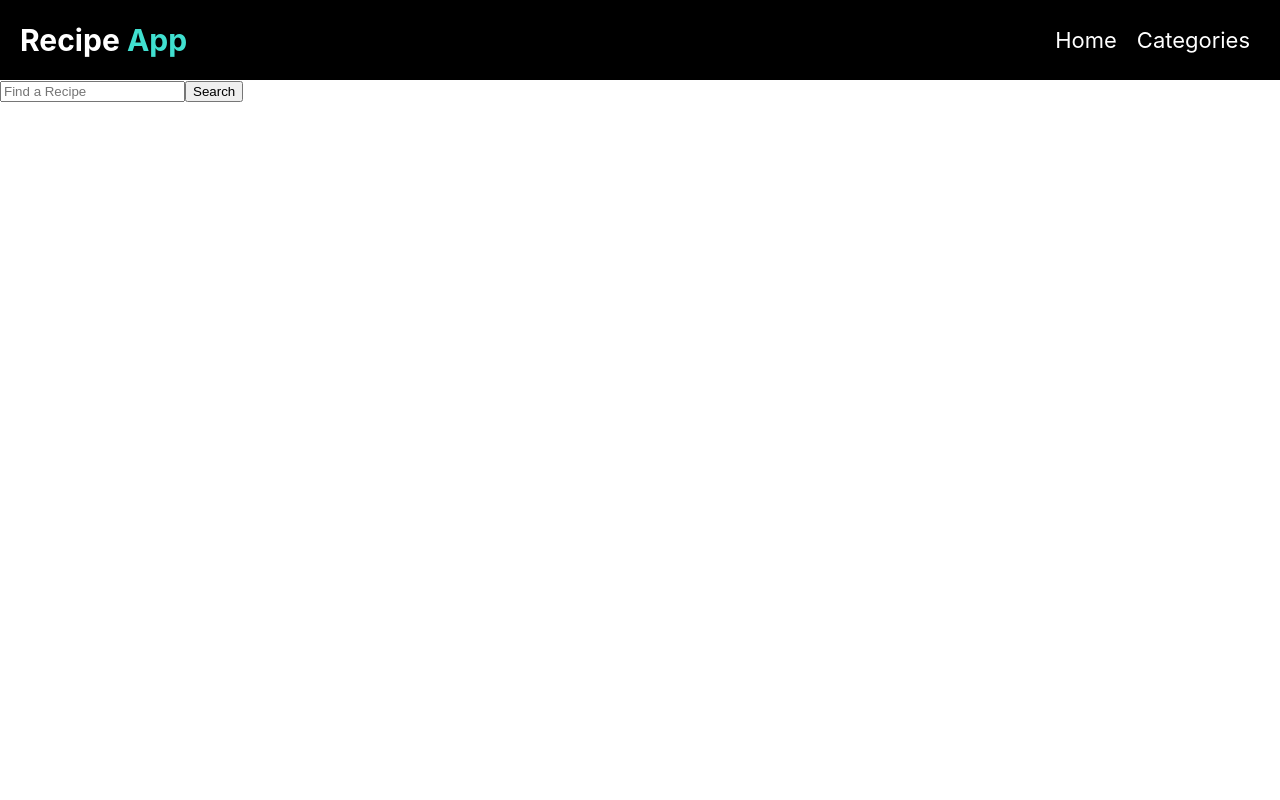
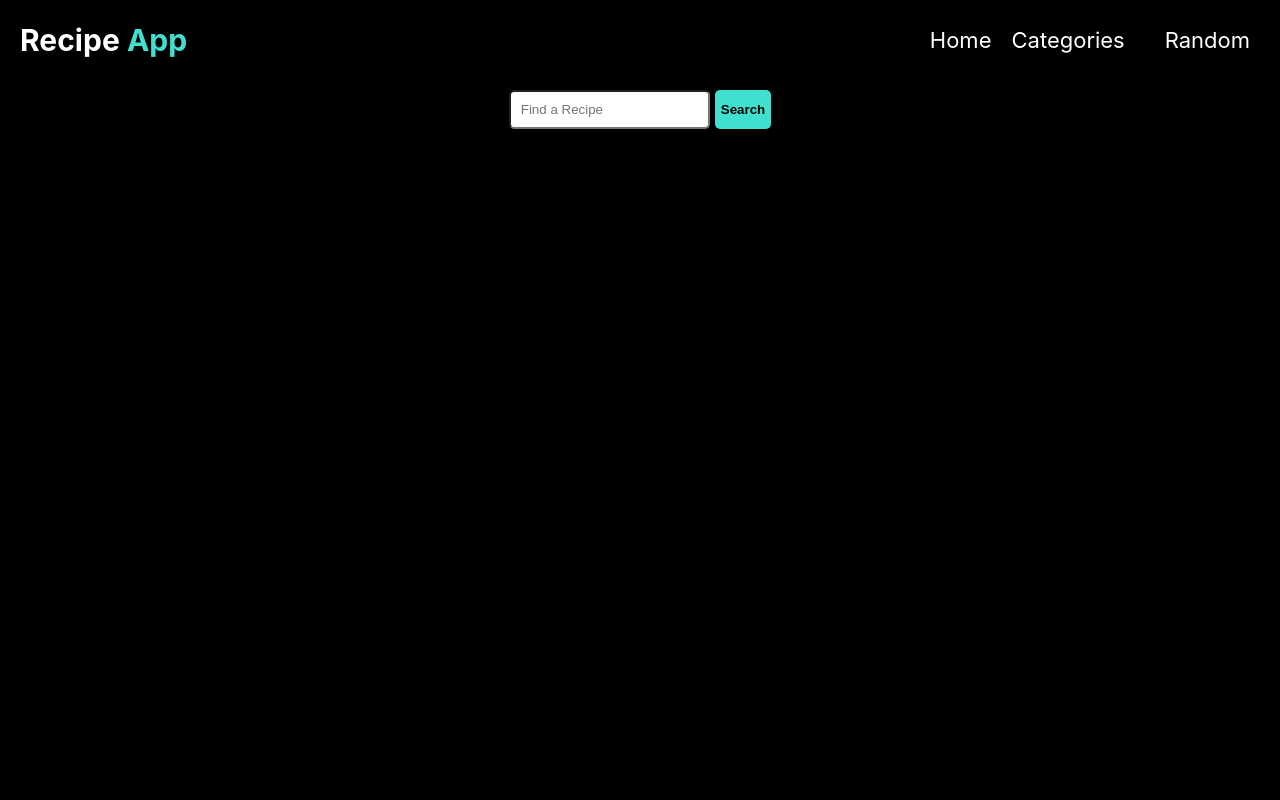
Before and after one commit to carolinanonato/recipe-app, a React (Create React App) app: page / in a window 1280 px wide. Shown: the top 800 px of the page. Built offline with nearby package versions, Linux system fonts and the light colour scheme.

Commit message:
categories

```diff
--- a/src/App.js
+++ b/src/App.js
@@ -5,6 +5,8 @@ import Footer from './components/Footer';
 import { BrowserRouter as Router, Route, Routes } from "react-router-dom";
 import Home from './components/Home';
 import Categories from './components/Categories';
+import Random from './components/Random';
+
 
 function App() {
   return (
@@ -15,6 +17,7 @@ function App() {
         <Routes>
           <Route path="/" element={<Home />} />
           <Route path="/categories" element={<Categories />} />
+          <Route path="/random" element={<Random />} />
 
 
         </Routes>
--- a/src/components/Categories.js
+++ b/src/components/Categories.js
@@ -1,8 +1,27 @@
-import React from 'react'
+import React, { useEffect, useContext } from 'react'
+import { myContext } from './Context'
 
 const Categories = () => {
+
+    const { fetchCategories, categories } = useContext(myContext)
+
+    useEffect(() => {
+        fetchCategories()
+    }, [fetchCategories])
+
+
     return (
-        <div>Categories</div>
+        <div style={{ paddingTop: "100px", background: "black", color: "white", display: "flex", flexWrap: "wrap", alignItems: "center", justifyContent: "center" }}>
+            {categories.map(category => (
+                <div key={category.idCategory}>
+                    <img style={{ width: "160px", marginRight: "8px" }} src={category.strCategoryThumb} alt="#" />
+                    <h4 style={{ textAlign: "center" }}>{category.strCategory}</h4>
+                </div>
+            ))}
+
+
+
+        </div>
     )
 }
 
--- a/src/components/Context.js
+++ b/src/components/Context.js
@@ -8,6 +8,7 @@ export const Context = ({ children }) => {
 
     const [recipe, setRecipe] = useState([])
     const [categories, setCategories] = useState([])
+    const [random, setRandom] = useState([])
 
     const fetchRecipes = useCallback((searchTerm) => {
         axios.get(`https://www.themealdb.com/api/json/v1/1/search.php?s=${searchTerm}`)
@@ -17,6 +18,14 @@ export const Context = ({ children }) => {
             })
     }, [])
 
-    return <myContext.Provider value={{ fetchRecipes, recipe }}>{children}</myContext.Provider>
+    const fetchCategories = useCallback(() => {
+        axios.get(`https://www.themealdb.com/api/json/v1/1/categories.php`)
+            .then(res => {
+                console.log(res.data.categories)
+                setCategories(res.data.categories)
+            })
+    }, [])
+
+    return <myContext.Provider value={{ fetchRecipes, recipe, fetchCategories, categories }}>{children}</myContext.Provider>
 
 }
--- a/src/components/Home.js
+++ b/src/components/Home.js
@@ -1,7 +1,9 @@
 import React, { useState, useCallback, useContext } from 'react'
 import { myContext } from './Context'
+import { Link } from 'react-router-dom';
 
 export default function Home() {
+
 
     const [searchTerm, setSearchTerm] = useState("")
 
@@ -13,18 +15,19 @@ export default function Home() {
 
 
     return (
-        <div style={{ height: "auto", minHeight: "100vh" }}>
-            <div>
-                <input type="text" placeholder='Find a Recipe' value={searchTerm} onChange={(e) => setSearchTerm(e.target.value)} />
-                <button onClick={fetchRecipeHandler}>Search</button>
+        <div style={{ height: "auto", minHeight: "100vh", background: "black", color: "white", width: "100%", display: "flex", alignItems: "center", flexDirection: "column" }}>
+            <div style={{ paddingTop: "10px", display: "flex", alignItens: "center", flexDirection: "row", flexWrap: "wrap", justifyContent: "center", marginBottom: "30px" }}>
+                <input style={{ padding: "10px", outlineColor: "turquoise", borderRadius: "5px" }} type="text" placeholder='Find a Recipe' value={searchTerm} onChange={(e) => setSearchTerm(e.target.value)} />
+                <button style={{ marginLeft: "5px", borderRadius: "5px", background: "turquoise", border: "none", fontWeight: "bold" }} onClick={fetchRecipeHandler}>Search</button>
             </div>
 
-            <div>
+            <div style={{ display: "flex", alignItens: "center", justifyContent: "space-evenly", flexDirection: "row", flexWrap: "wrap" }}>
                 {recipe ? recipe.map(recipe => (
-                    <div key={recipe.idrecipe}>
-                        <img src={recipe.strMealThumb} alt="#" />
+                    <div style={{ textAlign: "center" }} key={recipe.idrecipe}>
+                        <img style={{ width: "250px", borderRadius: "5px" }} src={recipe.strMealThumb} alt="#" />
                         <h4>{recipe.strMeal}</h4>
                     </div>
+
                 )) : <h2>No recipe found!</h2>}
             </div>
 
--- a/src/components/Nav.js
+++ b/src/components/Nav.js
@@ -16,6 +16,7 @@ const Nav = () => {
                     <Link to="/" style={{ textDecoration: 'none' }}><li style={{ color: 'white', textDecoration: 'none', listStyle: 'none', margin: '0px 10px', fontSize: "22px" }}>Home</li></Link>
 
                     <Link to="/categories" style={{ textDecoration: 'none' }}><li style={{ color: 'white', textDecoration: 'none', listStyle: 'none', margin: '0px 10px', fontSize: "22px", marginRight: "30px" }}>Categories</li></Link>
+                    <Link to="/random" style={{ textDecoration: 'none' }}><li style={{ color: 'white', textDecoration: 'none', listStyle: 'none', margin: '0px 10px', fontSize: "22px", marginRight: "30px" }}>Random</li></Link>
                 </ul>
             </div>
         </div >
--- /dev/null
+++ b/src/components/Random.js
@@ -0,0 +1,9 @@
+import React from 'react'
+
+function Random() {
+    return (
+        <div>Random</div>
+    )
+}
+
+export default Random
--- a/src/index.css
+++ b/src/index.css
@@ -15,3 +15,12 @@ code {
 li {
   text-decoration: none;
 }
+
+img {
+  transition: all 0.4s ease;
+
+}
+
+img:hover {
+  transform: scale(1.05);
+}
```
